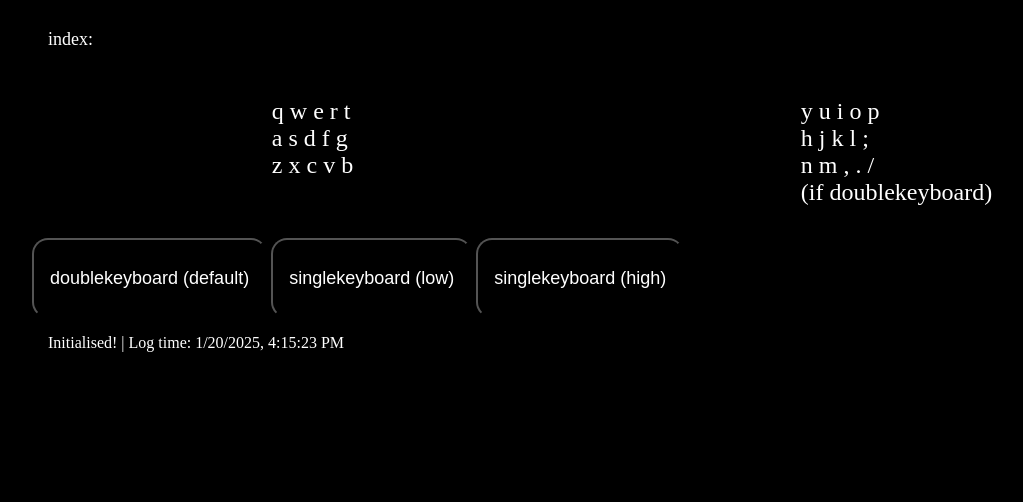
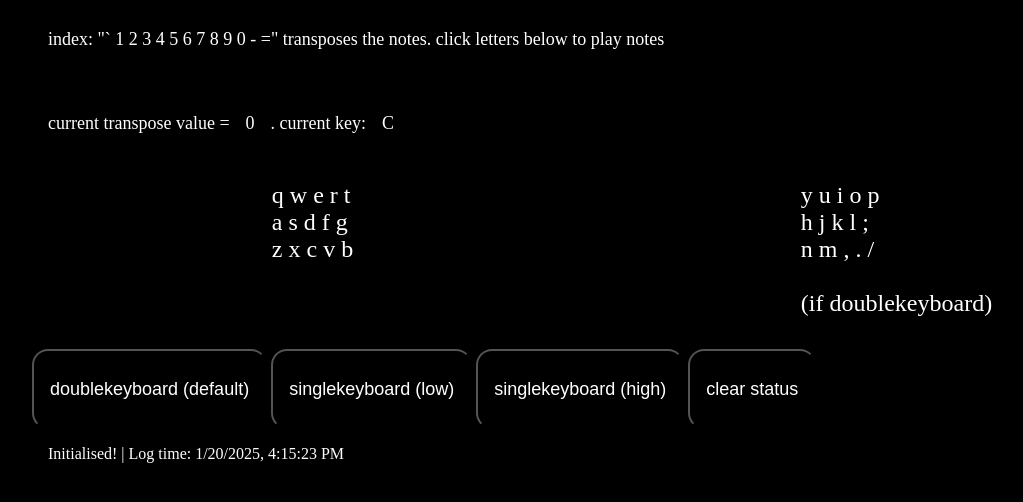
Before and after one commit to manystarsapart/jar, a website: page playground/1.html in a window 1280 px wide. Shown: the part 128-630 px from the top of the page, without its empty margins (8-1031 px from the left). Drawn offline with nearby package versions, Linux system fonts and the light colour scheme.

Commit message:
feat: add transposing

```diff
--- a/playground/1.html
+++ b/playground/1.html
@@ -13,7 +13,15 @@
     <div>
         <div style="font-size: xx-large;">play notes</div>
     </div>
-    <div style="font-size:large">index: <br \></div>
+    <div style="font-size:large">
+        index: "` 1 2 3 4 5 6 7 8 9 0 - =" transposes the notes. click letters below to play notes<br \>
+        <br \>
+        <br \>
+        <br \>
+        current transpose value =<span id="transpose-value">0</span>. current key:<span id="scale-value">C</span>
+    </div>
+
+
     <div class="column-container" style="font-size: x-large;">
 
         <div class="column">
@@ -25,6 +33,7 @@
             y u i o p <br \>
             h j k l ; <br \>
             n m , . / <br \>
+            <br \>
             (if doublekeyboard)
         </div>
 
@@ -34,6 +43,7 @@
     <button id="doublekeyboard" class="playground-button">doublekeyboard (default)</button>
     <button id="singlekeyboard1" class="playground-button">singlekeyboard (low)</button>
     <button id="singlekeyboard2" class="playground-button">singlekeyboard (high)</button>
+    <button id="clear-button" class="playground-button">clear status</button>
 
     <div id="status-div">
 
--- a/playground/playground.js
+++ b/playground/playground.js
@@ -1,8 +1,12 @@
 document.addEventListener("DOMContentLoaded", (e) => {
 
     let messages = [];
-    let statusDiv = document.getElementById("status-div");
+    const statusDiv = document.getElementById("status-div");
+    const transposeValueBox = document.getElementById("transpose-value");
+    const scaleValueBox = document.getElementById("scale-value");
+    const clearButton = document.getElementById("clear-button");
     updateStatusMsg("Initialised!");
+    let transposeValue = 0;
 
     const dbLetterMap = {
         'q': 36, 'w': 38, 'e': 40, 'r': 41, 't': 43,
@@ -25,6 +29,23 @@ document.addEventListener("DOMContentLoaded", (e) => {
         'z': 77, 'x': 79, 'c': 81, 'v': 83, 'b': 84,
     };
 
+    const pitchMap = {
+        '`': 0, '1': 1, '2': 2, '3': 3, '4': 4, '5': 5,
+        '6': 6, '7': 7, '8': 8, '9': 9, '0':10, '-': 11,
+        '=': 12
+    }
+
+    const transposeMap = {
+        '0': "C", '1': "C#",
+        '2': "D", '3': "D#",
+        '4': "E",
+        '5': "F", '6': "F#",
+        '7': "G", '8': "G#",
+        '9': "A", '10': "Bb",
+        '11': "B",
+        '12': "C"
+    }
+
     let letterMap = dbLetterMap;
     const pressedKeys = new Set();
     const synth = new Tone.PolySynth(Tone.Synth).toDestination();
@@ -35,7 +56,15 @@ document.addEventListener("DOMContentLoaded", (e) => {
         const key = event.key.toLowerCase();
         if (key in letterMap && !pressedKeys.has(key)) {
             pressedKeys.add(key);
-            synth.triggerAttack(Tone.Frequency(letterMap[key], "midi"));
+            synth.triggerAttack(Tone.Frequency(letterMap[key]+transposeValue, "midi"));
+            // console.log("played: " + letterMap[key]+transposeValue);
+        } else if (key in pitchMap && !pressedKeys.has(key)) {
+            transposeValue = pitchMap[key];
+            transposeValueBox.innerHTML = pitchMap[key];
+            scaleValueBox.innerHTML = transposeMap[pitchMap[key]];
+            updateStatusMsg("transpose value updated to: " + pitchMap[key] + ". this means Q is playing " + pitchMap[key] + " semitones higher than C.");
+            // console.log("key: " + key);
+
         }
     }
 
@@ -43,7 +72,7 @@ document.addEventListener("DOMContentLoaded", (e) => {
         const key = event.key.toLowerCase();
         if (key in letterMap) {
             pressedKeys.delete(key);
-            synth.triggerRelease(Tone.Frequency(letterMap[key], "midi"));
+            synth.triggerRelease(Tone.Frequency(letterMap[key]+transposeValue, "midi"));
         }
     }
 
@@ -77,6 +106,13 @@ document.addEventListener("DOMContentLoaded", (e) => {
         updateStatusMsg("current: doublekeyboard");
     })
 
+    clearButton.addEventListener("click", (e) => {
+        // clears status div
+        messages = [];
+        statusDiv.innerHTML = "";
+    })
+
+
 
 
     // for logging
```
